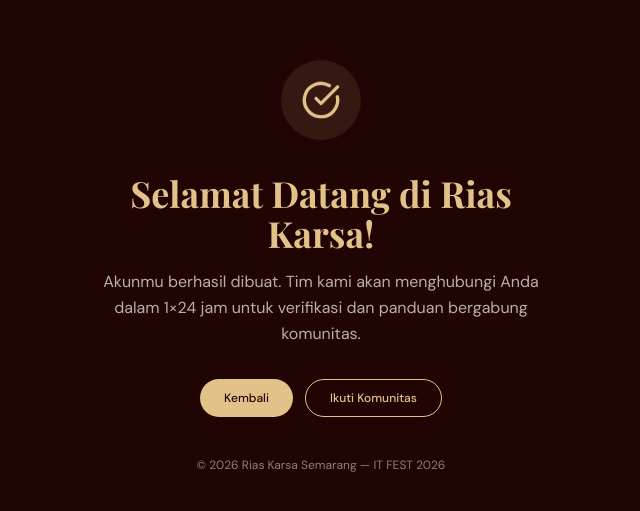
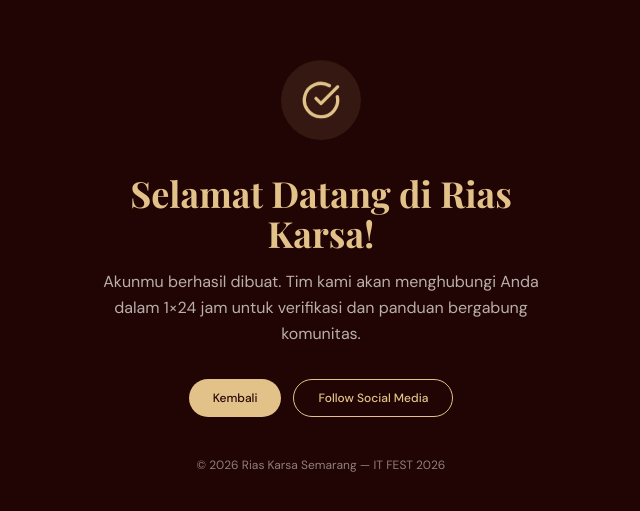
Before and after one commit to norelac/riaskarsa, a Next.js app: page /terima-kasih in a window 1280 px wide. Shown: the part 133-644 px from the top of the page, without its empty margins (319-959 px from the left). Built offline with nearby package versions, Linux system fonts and the light colour scheme.

Commit message:
Ganti label tombol terima-kasih jadi Follow Social Media

```diff
--- a/src/app/terima-kasih/page.jsx
+++ b/src/app/terima-kasih/page.jsx
@@ -57,7 +57,7 @@ function ThankYouContent() {
             href="https://instagram.com/rias.karsa.community"
             target="_blank" rel="noopener noreferrer"
             className="w-full sm:w-auto">
-            Ikuti Komunitas
+            Follow Social Media
           </Button>
         </div>
 
```
